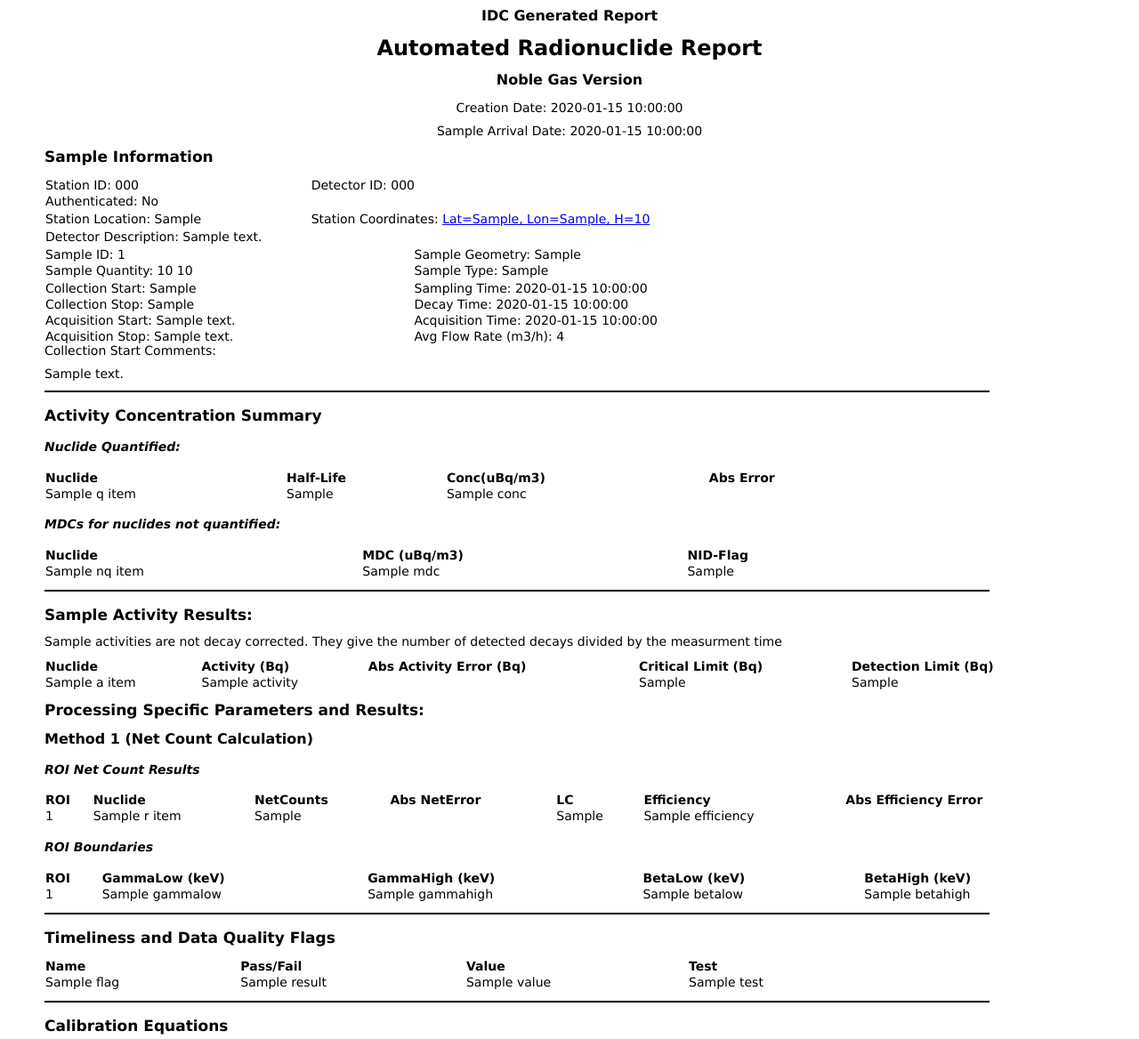
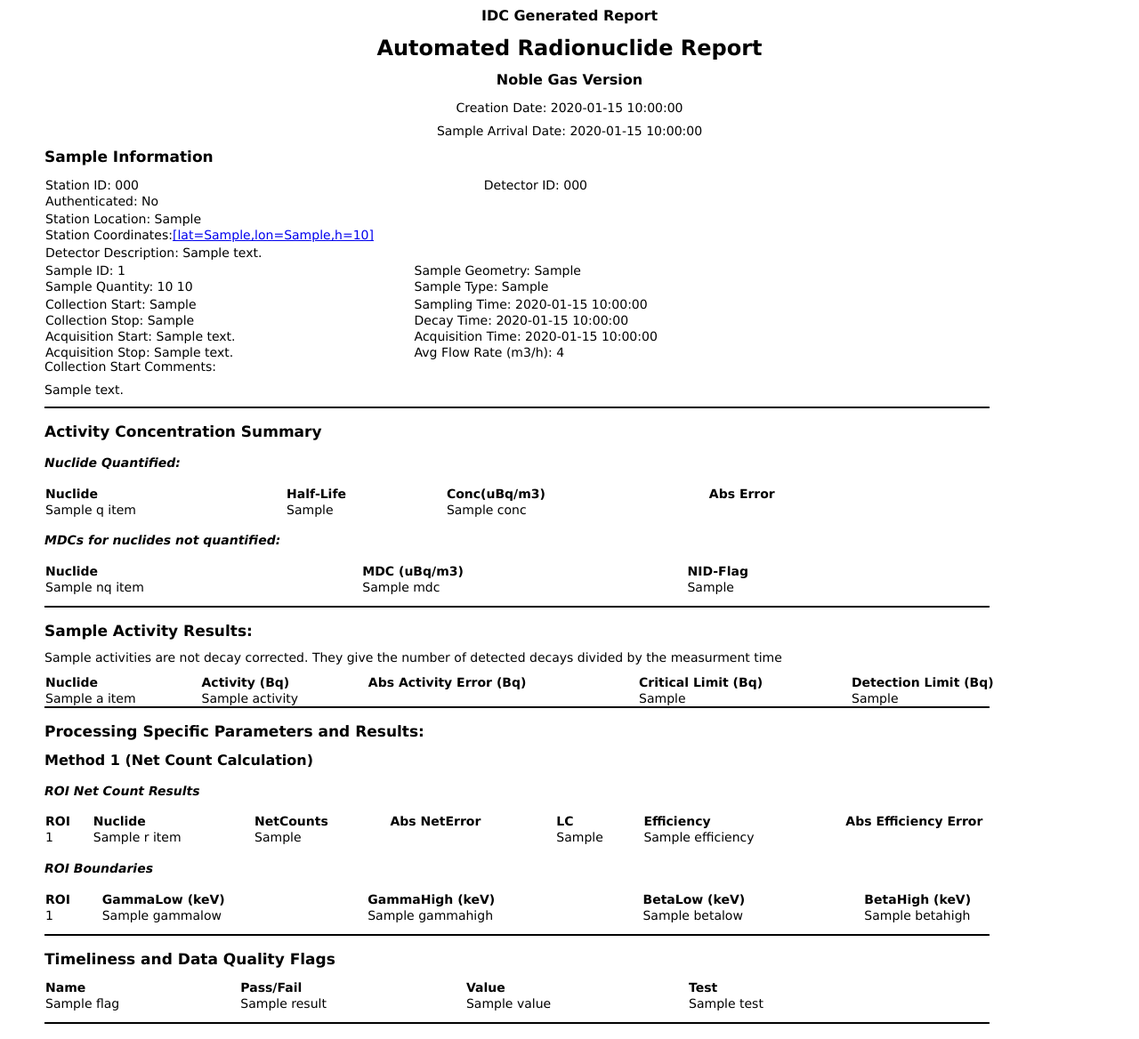
Before and after one commit to gaubert/java-balivernes, a Python web app: template RNpicker/etc/conf/templates/ArrHtml.html in a window 1280 px wide. Shown: the top 1168 px of the page at 89% size. Run offline with Jinja, Linux system fonts and the light colour scheme; the template is opened without the code that fills it: most values are stand-ins (such as "Sample title", 1, 10 or a date in 2020).

Commit message:
improve printing

```diff
--- a/RNpicker/etc/conf/templates/ArrHtml.html
+++ b/RNpicker/etc/conf/templates/ArrHtml.html
@@ -68,10 +68,6 @@
     /* ---------------------------- */
     /* Custom part defined by CTBTO */
     /* ---------------------------- */
-
-    /* page break */
-	.page-break { display:none; }
-
 	table.std2
     {
        width: 100%;
@@ -97,6 +93,14 @@
        text-align: center;
        border-collapse: separate;
        empty-cells: show
+    }
+
+    .rule
+    {
+      border-top: 2pt solid #000;
+      width: 90%;
+      height: 3pt;
+      text-align: center;
     }
 
   }
@@ -143,10 +147,19 @@
     }
     */
 
-    .text           { text-decoration: none; font-family : verdana,arial,sans-serif; font-size: 14px; display: block; color: #000;}
-    .text a:active  { text-decoration: none; font-family : verdana,arial,sans-serif; font-size: 14px; display: block; color: #000; cursor: default;}
-    .text a:visited { text-decoration: none; font-family : verdana,arial,sans-serif; font-size: 14px; display: block; color: #000; cursor: default;}
-    .text a:hover   { text-decoration: none; font-family : verdana,arial,sans-serif; font-size: 14px; display: block; color: #000; cursor: default;}
+    .liketext
+    {
+      text-decoration: none; font-family : verdana,arial,sans-serif; font-size: 14px; display: block; color: #000;
+    }
+
+    /* page break like a rule on screen */
+	.page-break
+	{
+	  border-top: 2pt solid #000;
+      width: 90%;
+      height: 3pt;
+      text-align: center;
+	}
 
 	h1
 	{
@@ -186,13 +199,7 @@
  	  margin:0 0 12px 0;
  	}
 
-    .rule
-    {
-      border-top: 2pt solid #000;
-      width: 90%;
-      height: 3pt;
-      text-align: center;
-    }
+
 
     th
     {
@@ -303,6 +310,11 @@
 	   text-align: justify;
 	}
 
+	a
+	{
+      text-decoration: none; font-family : verdana,arial,sans-serif; font-size: 14px; display: block; color: #000;
+    }
+
 	/* page break */
 	.page-break { display:block; page-break-before:always; }
   }
@@ -339,8 +351,10 @@
       <td colspan="2"></td>
     </tr>
     <tr>
-      <td>Station Location: {{station_location}}</td>
-      <td>Station Coordinates: <a href="{{station_gmaps}}">Lat={{station_lat}}, Lon={{station_lon}}, H={{station_height}}</a></td>
+      <td colspan="2">Station Location: {{station_location}}</td>
+    </tr>
+    <tr>
+      <td colspan="2">Station Coordinates:<a href="{{station_gmaps}}">[lat={{station_lat}},lon={{station_lon}},h={{station_height}}]</a></td>
     </tr>
     <tr>
       <td colspan="2"></td>
@@ -408,7 +422,7 @@
       <td class="centre">{{ q_item.name }}</td>
       <td class="centre">{{ q_item.half_life }}</td>
       <td class="centre">{{ q_item.conc }}</td>
-      <td class="centre"><a class="text" title="Rel Error: {{ q_item.conc_rel_err }}%" href="#">{{ q_item.conc_abs_err }}</a></td>
+      <td class="centre" title="Rel Error: {{ q_item.conc_rel_err }}%">{{ q_item.conc_abs_err }}</td>
     </tr>
     {% endfor %}
   </tbody>
@@ -460,7 +474,7 @@
     <tr>
       <td class="centre">{{ a_item.name }}</td>
       <td class="centre">{{ a_item.activity }}</td>
-      <td class="centre"><a class="text" title="Rel Error: {{ a_item.activity_rel_err }}%" href="#">{{ a_item.activity_abs_err }}</td>
+      <td class="centre" title="Rel Error: {{ a_item.activity_rel_err }}%">{{ a_item.activity_abs_err }}</td>
       <td class="centre">{{ a_item.lc }}</td>
       <td class="centre">{{ a_item.ld }}</td>
     </tr>
@@ -558,8 +572,8 @@
   </tbody>
 </table>
 <p></p>
-<div class="rule"></div>
 
+<div class="page-break"></div>
 <h2> Calibration Equations </h2>
 
 {% for calibration in calibrations %}
--- a/RNpicker/src/ctbto/transformer/html.py
+++ b/RNpicker/src/ctbto/transformer/html.py
@@ -75,7 +75,7 @@ class XML2HTMLRenderer(object):
             self._context['station_lat'] = lat
             self._context['station_lon'] = lon
             self._context['station_height'] = height
-            self._context['station_gmaps']     = "http://maps.google.com/maps?q=%s,%s+(%s)&iwloc=A&hl=en&z=5"%(lat,lon,self._context['station_code'])
+            self._context['station_gmaps']     = "http://maps.google.com/maps?q=%s,%s+(%s)&iwloc=A&hl=en&z=5&source=embed"%(lat,lon,self._context['station_code'])
        else:
            self._context['station_lat']    = UNDEFINED
            self._context['station_lon']    = UNDEFINED
```
